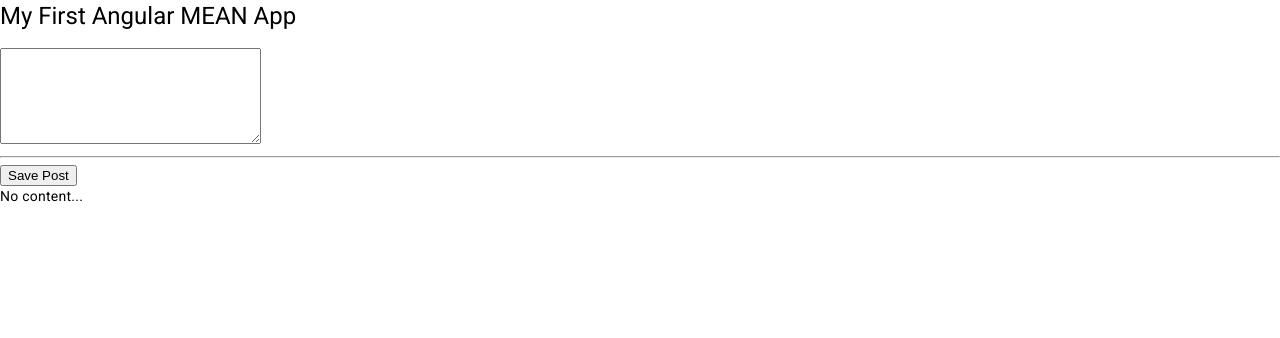
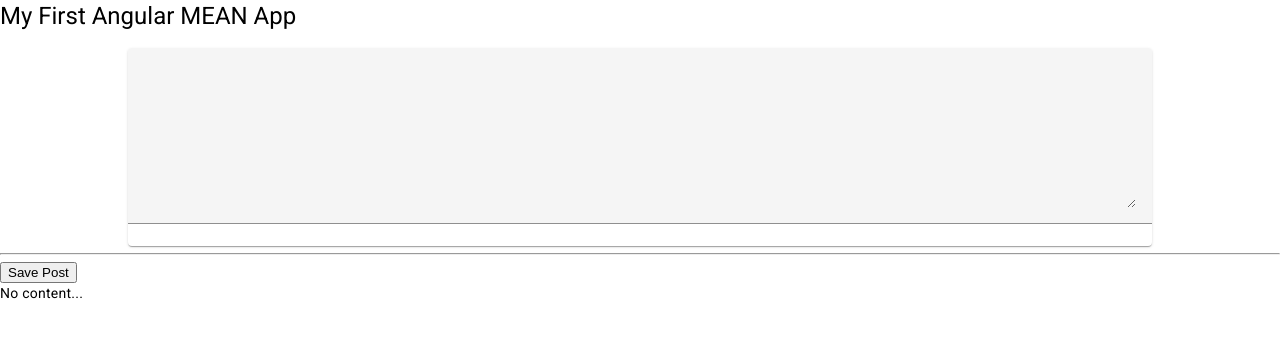
Before and after one commit to essjay05/100DaysOfCode2023_mean-course-starter, an Angular app: page / in a window 1280 px wide. Shown: the top 338 px of the page. Built offline with nearby package versions, Linux system fonts and the light colour scheme.

Commit message:
Added a few angular material modules to app.module.ts and inserted into our post-create.component.html. Also added post-create.component.css file and added some basic styling.

```diff
--- /dev/null
+++ b/src/app/posts/post-create/post-create.component.css
@@ -0,0 +1,4 @@
+mat-card {
+  width: 80%;
+  margin: 0 auto;
+}
--- a/src/app/posts/post-create/post-create.component.html
+++ b/src/app/posts/post-create/post-create.component.html
@@ -1,4 +1,9 @@
-<textarea name="" [(ngModel)]="enteredValue" cols="30" rows="6"></textarea>
-<hr>
-<button (click)="onAddPost()">Save Post</button>
-<p>{{ newPost }}</p>
+<mat-card>
+  <mat-form-field>
+    <textarea matInput name="" [(ngModel)]="enteredValue" cols="30" rows="6"></textarea>
+  </mat-form-field>
+</mat-card>
+
+  <hr>
+  <button matButton (click)="onAddPost()">Save Post</button>
+  <p>{{ newPost }}</p>
--- a/src/app/posts/post-create/post-create.component.ts
+++ b/src/app/posts/post-create/post-create.component.ts
@@ -2,7 +2,8 @@ import { Component } from '@angular/core'
 
 @Component({
   selector: 'app-post-create',
-  templateUrl: './post-create.component.html'
+  templateUrl: './post-create.component.html',
+  styleUrls: ['./post-create.component.css']
 })
 export class PostCreateComponent {
   enteredValue = ''
```
Also changed, not shown: src/app/app.module.ts (+9 -2 lines).
